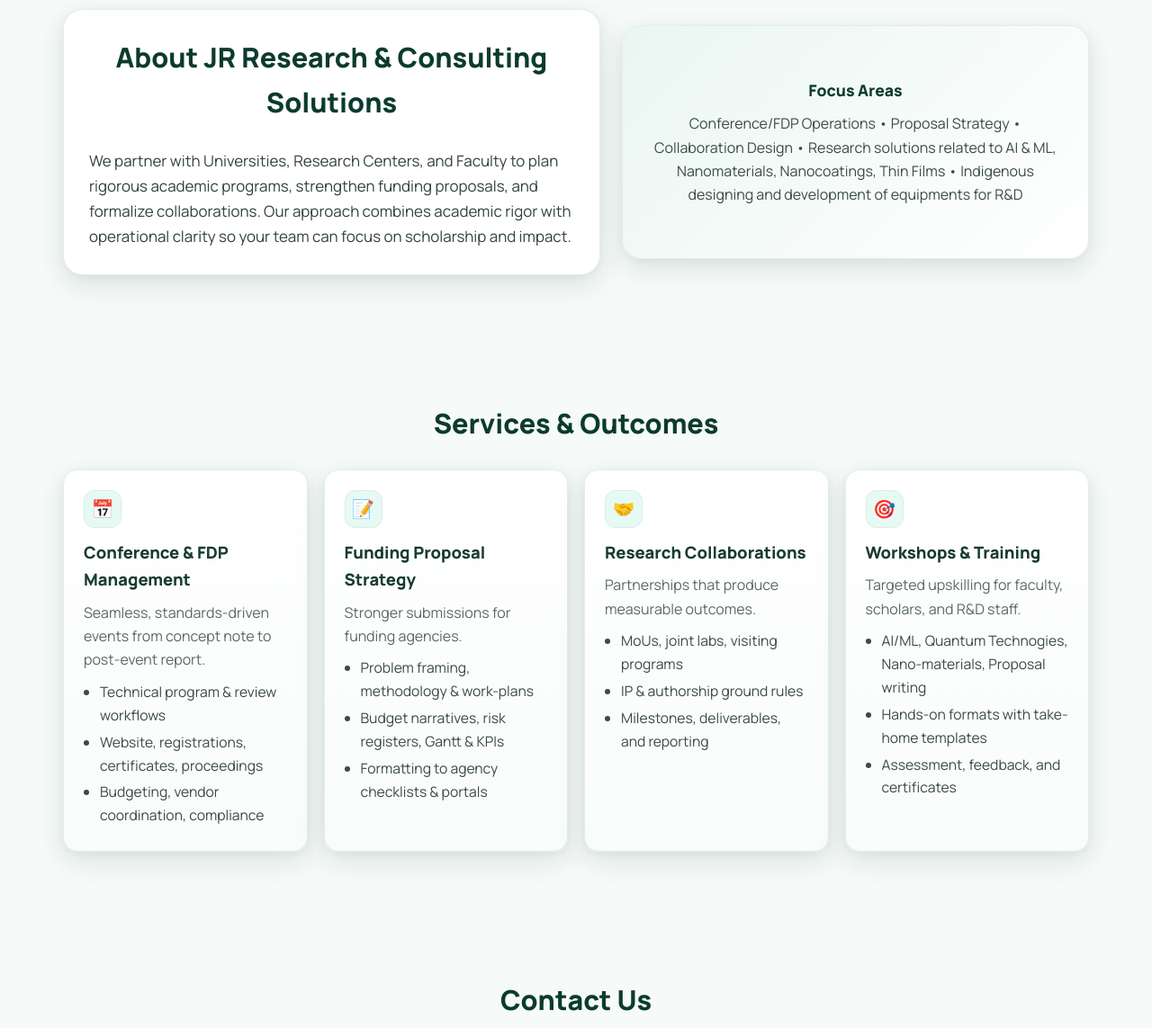
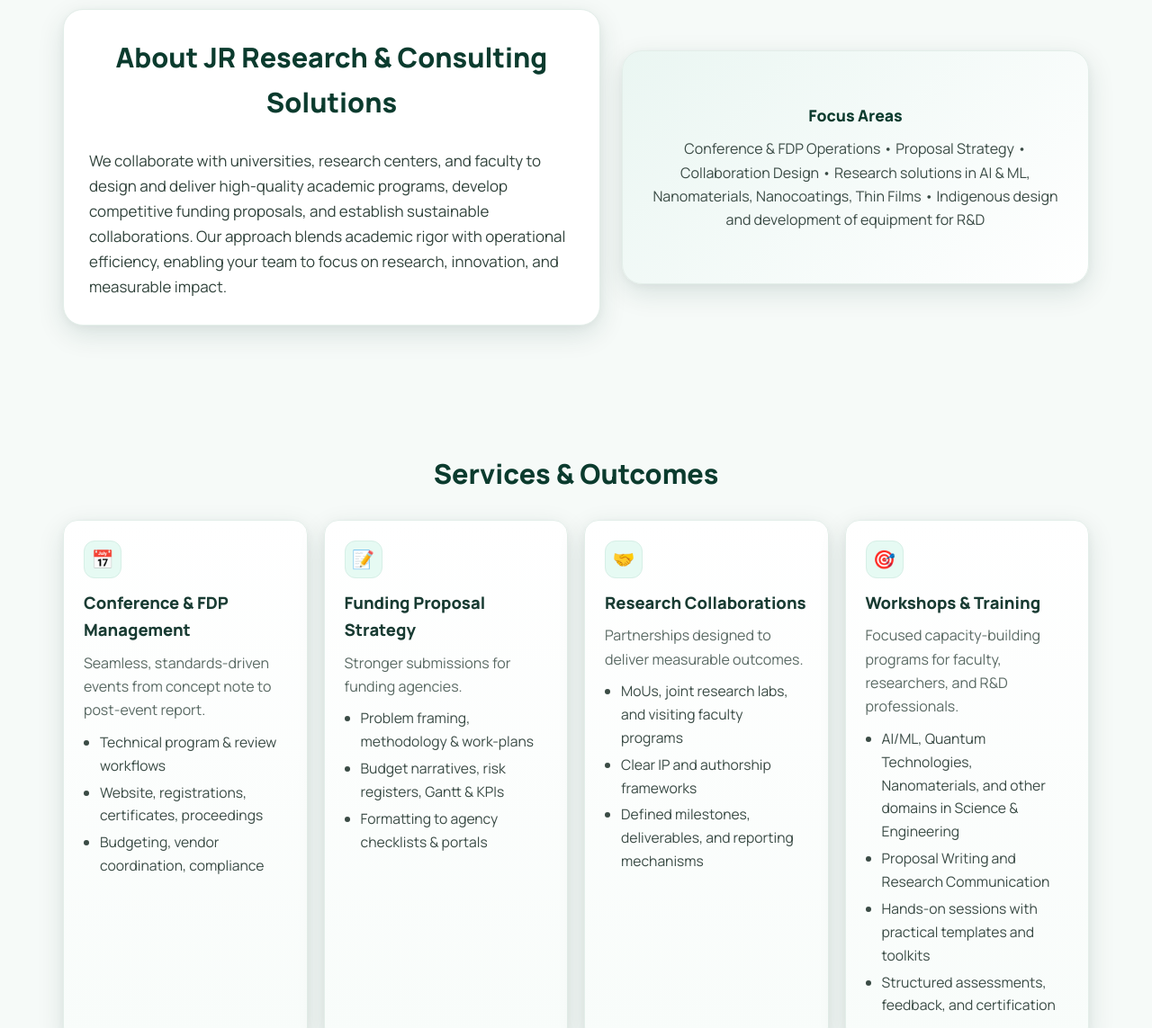
Before and after one commit to Rajosasi/jrrcsolutions-in, a plain HTML site: page index.html in a window 1280 px wide. Shown: the part 740-1883 px from the top of the page at 90% size. Drawn offline with Linux system fonts and the light colour scheme.

Commit message:
Update index.html

```diff
--- a/index.html
+++ b/index.html
@@ -118,9 +118,9 @@
   <!-- Hero -->
   <section class="hero">
     <div class="wrap hero-inner">
-      <span class="tag">Academic Events • Funding Proposals • Research Solutions • Research Partnerships</span>
-      <h1>End-to-End Support for Conferences, FDPs, Drafting of High-Impact Research Proposals, Research solutions, and Build Impactful Collaborations</h1>
-      <p>From technical program design and peer-review workflows to proposal strategy and MoUs, we provide structured, end-to-end support that delivers measurable outcomes.</p>
+      <span class="tag">Academic Events • Funding Proposals • Research Solutions • Strategic Collaborations</span>
+      <h1>End-to-End Support for Conferences, FDPs, High-Impact Research Proposals, Research Solutions, and Impactful Collaborations</h1>
+      <p>From technical program design and peer-review workflows to proposal strategies and MoUs, we deliver structured, end-to-end support that ensures measurable outcomes.</p>
       <div class="cta-row">
         <button class="btn btn-primary" onclick="document.getElementById('services').scrollIntoView({behavior:'smooth'})">Explore Services</button>
         <button class="btn btn-ghost" onclick="document.getElementById('contact').scrollIntoView({behavior:'smooth'})">Talk to US</button>
@@ -133,15 +133,15 @@
     <div class="wrap about">
       <div class="about-card">
         <h2>About JR Research & Consulting Solutions</h2>
-        We partner with Universities, Research Centers, and Faculty to plan rigorous academic programs, strengthen funding proposals, and formalize collaborations. Our approach combines academic rigor with operational clarity so your team can focus on scholarship and impact.
+        We collaborate with universities, research centers, and faculty to design and deliver high-quality academic programs, develop competitive funding proposals, and establish sustainable collaborations. Our approach blends academic rigor with operational efficiency, enabling your team to focus on research, innovation, and measurable impact.
       </div>
       <div class="about-visual">
         <div>
           <strong style="font-size:1.1rem;color:#0b3b2e;">Focus Areas</strong>
           <p style="margin:.6rem 0 0">
-            Conference/FDP Operations • Proposal Strategy • Collaboration Design •
-            Research solutions related to AI & ML, Nanomaterials, Nanocoatings, Thin Films •
-            Indigenous designing and development of equipments for R&D
+            Conference & FDP Operations • Proposal Strategy • Collaboration Design •
+            Research solutions in AI & ML, Nanomaterials, Nanocoatings, Thin Films •
+            Indigenous design and development of equipment for R&D
           </p>
         </div>
       </div>
@@ -176,21 +176,22 @@
         <div class="card">
           <div class="icon">🤝</div>
           <h3>Research Collaborations</h3>
-          <p>Partnerships that produce measurable outcomes.</p>
+          <p>Partnerships designed to deliver measurable outcomes.</p>
           <ul class="list">
-            <li>MoUs, joint labs, visiting programs</li>
-            <li>IP & authorship ground rules</li>
-            <li>Milestones, deliverables, and reporting</li>
+            <li>MoUs, joint research labs, and visiting faculty programs</li>
+            <li>Clear IP and authorship frameworks</li>
+            <li>Defined milestones, deliverables, and reporting mechanisms</li>
           </ul>
         </div>
         <div class="card">
           <div class="icon">🎯</div>
           <h3>Workshops & Training</h3>
-          <p>Targeted upskilling for faculty, scholars, and R&D staff.</p>
+          <p>Focused capacity-building programs for faculty, researchers, and R&D professionals.</p>
           <ul class="list">
-            <li>AI/ML, Quantum Technogies, Nano-materials, Proposal writing</li>
-            <li>Hands-on formats with take-home templates</li>
-            <li>Assessment, feedback, and certificates</li>
+            <li>AI/ML, Quantum Technologies, Nanomaterials, and other domains in Science & Engineering</li>
+            <li>Proposal Writing and Research Communication</li>
+            <li>Hands-on sessions with practical templates and toolkits</li>
+            <li>Structured assessments, feedback, and certification</li>
           </ul>
         </div>
       </div>
```
